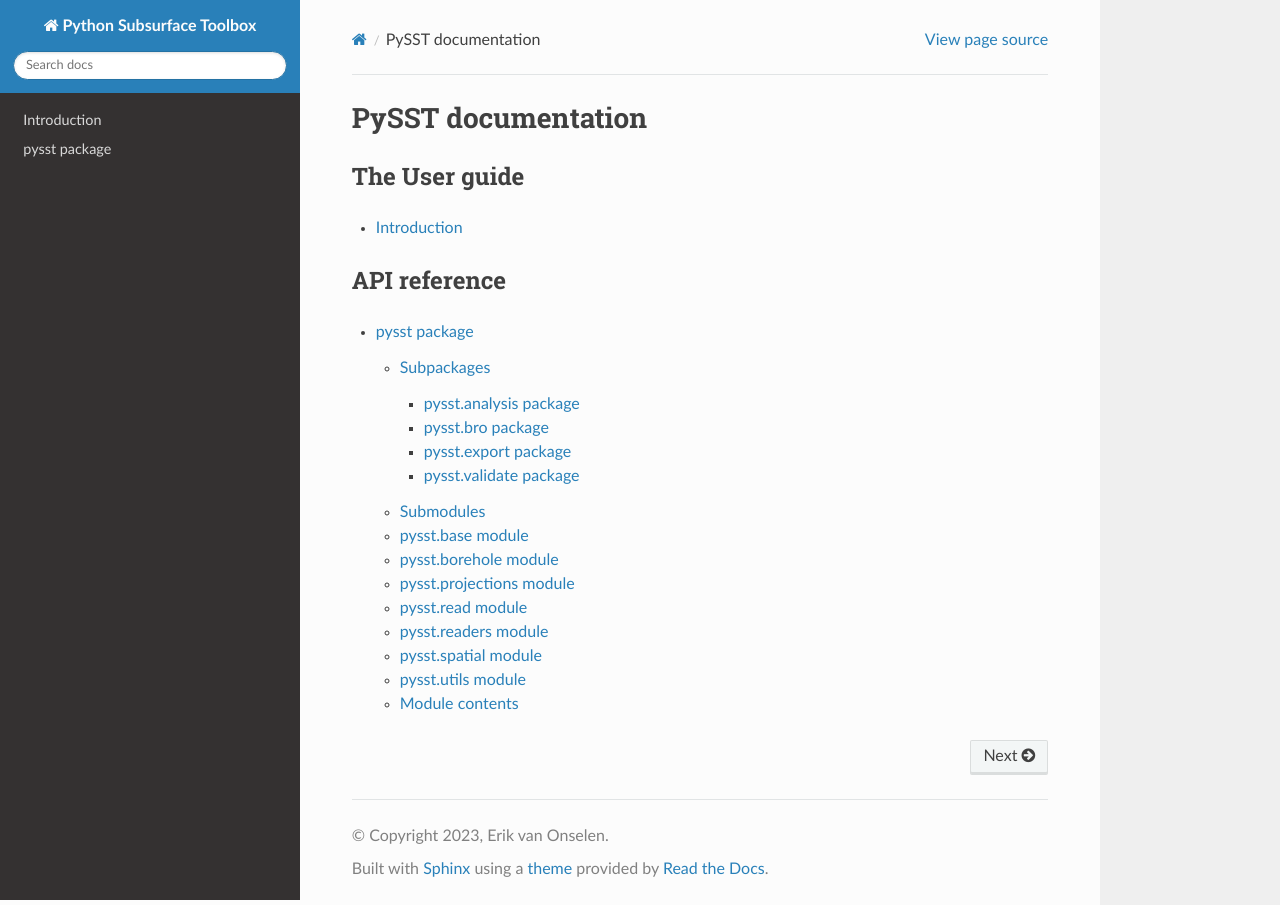
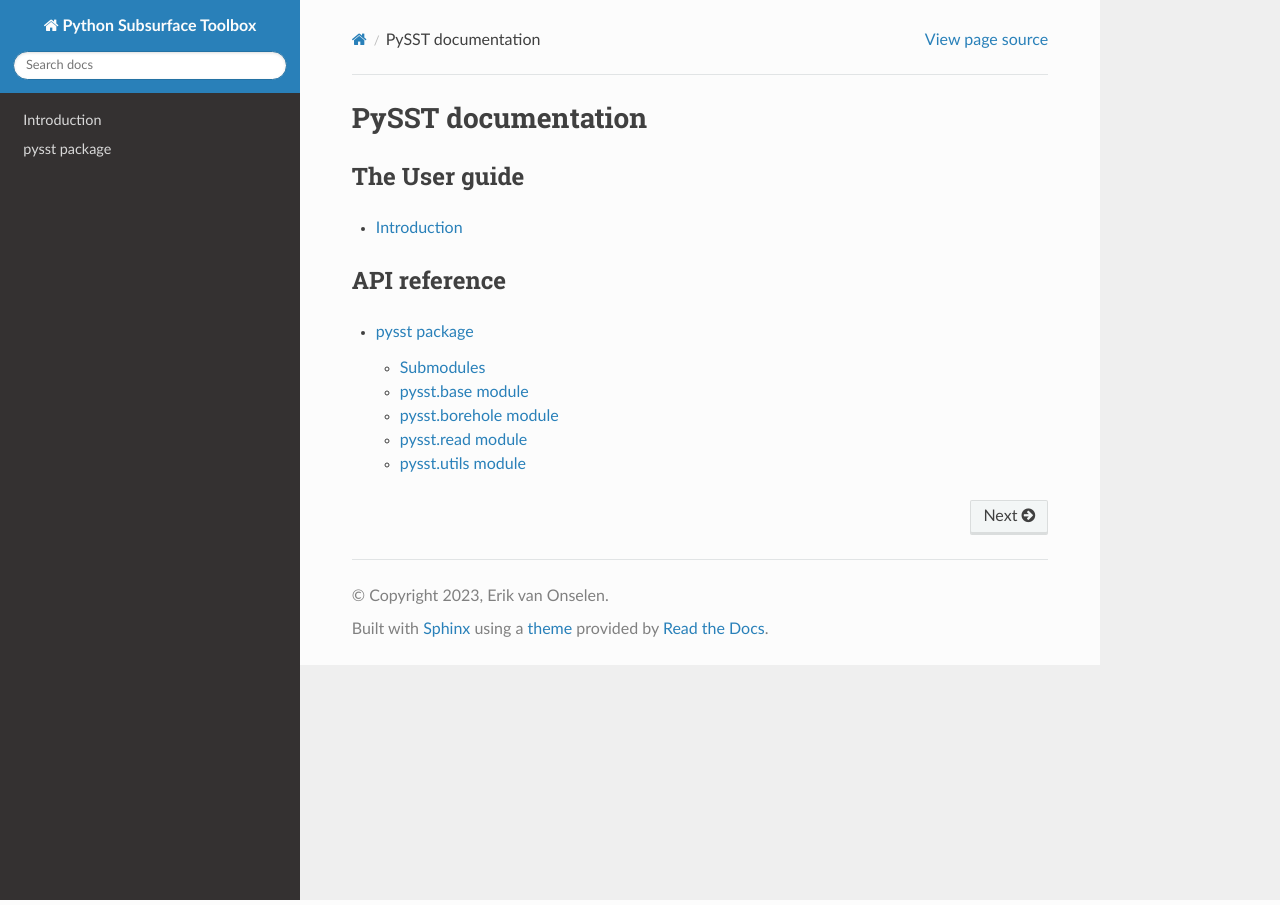
Before and after one commit to Deltares-research/geost, a Sphinx documentation site: the page built from docs/index.rst, in a window 1280 px wide. Built offline with Sphinx 7.4.7 and the Read the Docs theme 2.0.0, drawn with Linux system fonts in a browser that asks for light colours.

```diff
--- a/docs/api/modules.rst
+++ b/docs/api/modules.rst
@@ -5,4 +5,3 @@ pysst
    :maxdepth: 4
 
    pysst
-   tests
--- a/docs/api/pysst.analysis.rst
+++ /dev/null
@@ -1,29 +0,0 @@
-pysst.analysis package
-======================
-
-Submodules
-----------
-
-pysst.analysis.interpret\_cpt module
-------------------------------------
-
-.. automodule:: pysst.analysis.interpret_cpt
-   :members:
-   :undoc-members:
-   :show-inheritance:
-
-pysst.analysis.layer\_analysis module
--------------------------------------
-
-.. automodule:: pysst.analysis.layer_analysis
-   :members:
-   :undoc-members:
-   :show-inheritance:
-
-Module contents
----------------
-
-.. automodule:: pysst.analysis
-   :members:
-   :undoc-members:
-   :show-inheritance:
--- a/docs/api/pysst.bro.rst
+++ /dev/null
@@ -1,29 +0,0 @@
-pysst.bro package
-=================
-
-Submodules
-----------
-
-pysst.bro.api module
---------------------
-
-.. automodule:: pysst.bro.api
-   :members:
-   :undoc-members:
-   :show-inheritance:
-
-pysst.bro.bro\_utils module
----------------------------
-
-.. automodule:: pysst.bro.bro_utils
-   :members:
-   :undoc-members:
-   :show-inheritance:
-
-Module contents
----------------
-
-.. automodule:: pysst.bro
-   :members:
-   :undoc-members:
-   :show-inheritance:
--- a/docs/api/pysst.export.rst
+++ /dev/null
@@ -1,29 +0,0 @@
-pysst.export package
-====================
-
-Submodules
-----------
-
-pysst.export.geodataclass module
---------------------------------
-
-.. automodule:: pysst.export.geodataclass
-   :members:
-   :undoc-members:
-   :show-inheritance:
-
-pysst.export.vtk module
------------------------
-
-.. automodule:: pysst.export.vtk
-   :members:
-   :undoc-members:
-   :show-inheritance:
-
-Module contents
----------------
-
-.. automodule:: pysst.export
-   :members:
-   :undoc-members:
-   :show-inheritance:
--- a/docs/api/pysst.rst
+++ b/docs/api/pysst.rst
@@ -1,16 +1,10 @@
 pysst package
 =============
 
-Subpackages
------------
-
-.. toctree::
-   :maxdepth: 4
-
-   pysst.analysis
-   pysst.bro
-   pysst.export
-   pysst.validate
+.. automodule:: pysst
+   :members:
+   :undoc-members:
+   :show-inheritance:
 
 Submodules
 ----------
@@ -31,34 +25,10 @@ pysst.borehole module
    :undoc-members:
    :show-inheritance:
 
-pysst.projections module
-------------------------
-
-.. automodule:: pysst.projections
-   :members:
-   :undoc-members:
-   :show-inheritance:
-
 pysst.read module
 -----------------
 
 .. automodule:: pysst.read
-   :members:
-   :undoc-members:
-   :show-inheritance:
-
-pysst.readers module
---------------------
-
-.. automodule:: pysst.readers
-   :members:
-   :undoc-members:
-   :show-inheritance:
-
-pysst.spatial module
---------------------
-
-.. automodule:: pysst.spatial
    :members:
    :undoc-members:
    :show-inheritance:
@@ -70,11 +40,3 @@ pysst.utils module
    :members:
    :undoc-members:
    :show-inheritance:
-
-Module contents
----------------
-
-.. automodule:: pysst
-   :members:
-   :undoc-members:
-   :show-inheritance:
--- a/docs/api/pysst.validate.rst
+++ /dev/null
@@ -1,29 +0,0 @@
-pysst.validate package
-======================
-
-Submodules
-----------
-
-pysst.validate.validate module
-------------------------------
-
-.. automodule:: pysst.validate.validate
-   :members:
-   :undoc-members:
-   :show-inheritance:
-
-pysst.validate.validation\_schemes module
------------------------------------------
-
-.. automodule:: pysst.validate.validation_schemes
-   :members:
-   :undoc-members:
-   :show-inheritance:
-
-Module contents
----------------
-
-.. automodule:: pysst.validate
-   :members:
-   :undoc-members:
-   :show-inheritance:
--- a/docs/conf.py
+++ b/docs/conf.py
@@ -39,7 +39,7 @@ templates_path = ["_templates"]
 # List of patterns, relative to source directory, that match files and
 # directories to ignore when looking for source files.
 # This pattern also affects html_static_path and html_extra_path.
-exclude_patterns = ["_build", "Thumbs.db", ".DS_Store"]
+exclude_patterns = ["_build", "Thumbs.db", ".DS_Store", "*bro"]
 
 
 # -- Options for HTML output -------------------------------------------------
--- a/docs/fordevs.txt
+++ b/docs/fordevs.txt
@@ -1,7 +1,7 @@
-To build api docs:
+To build api docs please use the following line that excludes all non-user functions:
 
-sphinx-apidoc -f -o docs/api . ["*test*"]
+sphinx-apidoc -o docs/api ./pysst "**/bro*" "**/analysis*" "**/export*" "**/validate*" "**projections*" "**readers*" "**spatial*" -f -M
 
-To build docs:
+To build docs use:
 
 sphinx-build -b html docs ./docs/build
```
Also changed, not shown: docs/api/tests.rst (deleted, +0 -69 lines), 3 other files.
